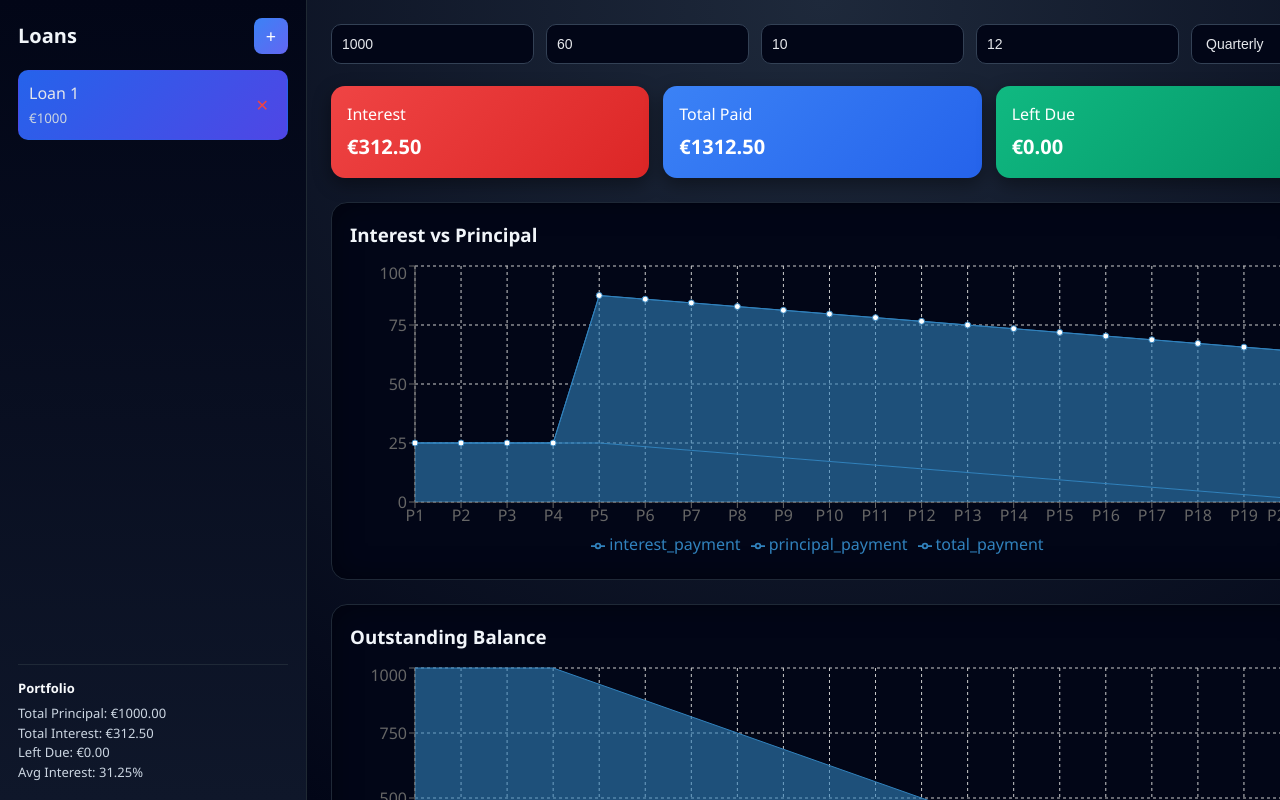
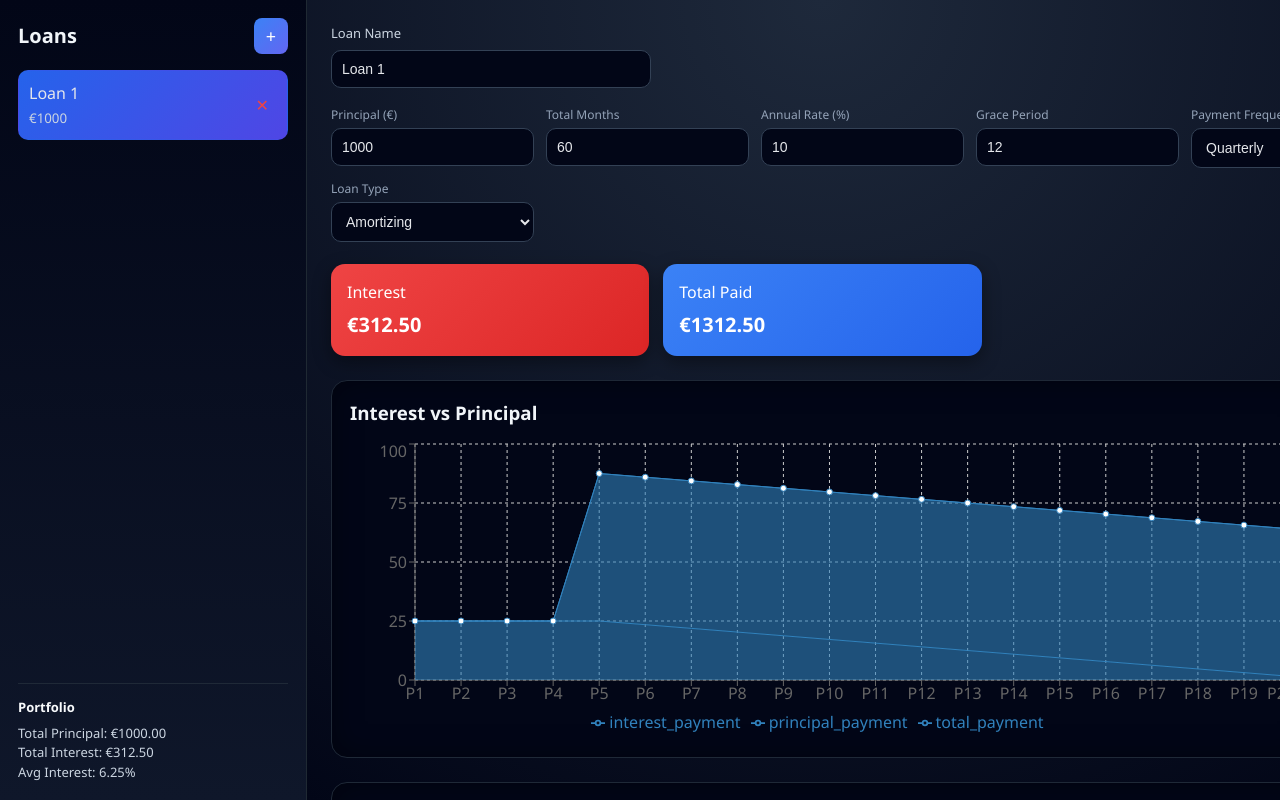
Before and after one commit to wytzig/Loan-calculator, a React (Vite) app in the folder my-loan-app/: page / in a window 1280 px wide. Shown: the top 800 px of the page. Built offline with nearby package versions, Linux system fonts and the light colour scheme.

Commit message:
fixed issues with bullet and amorization loans, added toggle

```diff
--- a/my-loan-app/src/App.css
+++ b/my-loan-app/src/App.css
@@ -260,3 +260,53 @@ h1, h2, h3, h4 {
   background: rgba(239,68,68,0.15);
   transform: scale(1.1);
 }
+
+/* ============================= */
+/* ADD TO App.css                */
+/* ============================= */
+
+/* Loan name block above inputs */
+.loan-name-block {
+  margin-bottom: 18px;
+  display: flex;
+  flex-direction: column;
+  max-width: 320px;
+}
+
+.loan-name-block label {
+  font-size: 13px;
+  color: #cbd5e1;
+  margin-bottom: 6px;
+}
+
+.loan-name-block input {
+  padding: 10px;
+  border-radius: 10px;
+  border: 1px solid #334155;
+  background: #020617;
+  color: #e5e7eb;
+  font-size: 14px;
+}
+
+/* Input groups with labels */
+.input-group {
+  display: flex;
+  flex-direction: column;
+}
+
+.input-group label {
+  font-size: 12px;
+  color: #94a3b8;
+  margin-bottom: 4px;
+}
+
+/* Inline rename input */
+.loan-name-inline {
+  width: 100%;
+  background: #020617;
+  border: 1px solid #3b82f6;
+  color: white;
+  border-radius: 6px;
+  padding: 4px 6px;
+  font-size: 13px;
+}
--- a/my-loan-app/src/App.jsx
+++ b/my-loan-app/src/App.jsx
@@ -16,7 +16,8 @@ const createLoan = (id) => ({
   totalMonths: 60,
   annualRate: 10,
   graceMonths: 12,
-  paymentFrequency: 3
+  paymentFrequency: 3,
+  loanType: 'amortizing' // default to amortizing
 });
 
 export default function App() {
@@ -26,6 +27,7 @@ export default function App() {
   /* ----------------------------- */
   const [loans, setLoans] = useState([createLoan(1)]);
   const [activeLoanId, setActiveLoanId] = useState(1);
+  const [editingLoanId, setEditingLoanId] = useState(null);
 
   const activeLoan = loans.find(l => l.id === activeLoanId);
 
@@ -40,6 +42,12 @@ export default function App() {
     ));
   };
 
+  const updateLoanName = (id, value) => {
+    setLoans(loans.map(l =>
+      l.id === id ? { ...l, name: value || `Loan ${id}` } : l
+    ));
+  };
+
   const addLoan = () => {
     const newId = loans.length + 1;
     const newLoan = createLoan(newId);
@@ -48,48 +56,58 @@ export default function App() {
   };
 
   const removeLoan = (id) => {
-
-  if (loans.length === 1) return; // prevent deleting last
+    if (loans.length === 1) return;
 
     const updated = loans.filter(l => l.id !== id);
     setLoans(updated);
 
-  // If deleted loan was active → switch
     if (id === activeLoanId) {
       setActiveLoanId(updated[0].id);
     }
   };
-
 
   /* ----------------------------- */
   /* Calculation Engine            */
   /* ----------------------------- */
   const data = useMemo(() => {
 
-    const {
-      principal,
-      totalMonths,
-      annualRate,
-      graceMonths,
-      paymentFrequency
-    } = activeLoan;
+    const { principal, totalMonths, annualRate, paymentFrequency, loanType } = activeLoan;
 
+    const monthsPerPayment = paymentFrequency;
+    const totalPeriods = Math.ceil(totalMonths / monthsPerPayment);
+
+    let periods = [];
+    let cumulativeInterest = 0;
+    let balance = principal;
+
+    if (loanType === 'bullet') {
+      // Interest-only / bullet loan
+      const interestPerPeriod = principal * (annualRate / 100) * (monthsPerPayment / 12);
+
+      for (let p = 1; p <= totalPeriods; p++) {
+        cumulativeInterest += interestPerPeriod;
+        periods.push({
+          period_label: `P${p}`,
+          remaining_balance: p === totalPeriods ? 0 : principal,
+          interest_payment: interestPerPeriod,
+          principal_payment: p === totalPeriods ? principal : 0,
+          total_payment: p === totalPeriods ? principal + interestPerPeriod : interestPerPeriod,
+          cumulative_interest: cumulativeInterest
+        });
+      }
+
+    } else {
+      // Amortizing loan
       const periodsPerYear = 12 / paymentFrequency;
       const periodRate = annualRate / 100 / periodsPerYear;
-    const gracePeriods = graceMonths / paymentFrequency;
-    const amortPeriods = (totalMonths - graceMonths) / paymentFrequency;
+      const gracePeriods = Math.floor(activeLoan.graceMonths / paymentFrequency);
+      const amortPeriods = Math.ceil((totalMonths - activeLoan.graceMonths) / paymentFrequency);
       const principalPerPeriod = principal / amortPeriods;
 
-    let balance = principal;
-    let cumulativeInterest = 0;
-
-    const periods = [];
-
-    /* Grace */
+      // Grace period interest
       for (let p = 1; p <= gracePeriods; p++) {
         const interestPayment = principal * periodRate;
         cumulativeInterest += interestPayment;
-
         periods.push({
           period_label: `P${p}`,
           remaining_balance: balance,
@@ -100,14 +118,12 @@ export default function App() {
         });
       }
 
-    /* Amortization */
+      // Amortization period
       for (let p = 1; p <= amortPeriods; p++) {
         const interestPayment = balance * periodRate;
         const totalPayment = principalPerPeriod + interestPayment;
-
         balance -= principalPerPeriod;
         cumulativeInterest += interestPayment;
-
         periods.push({
           period_label: `P${gracePeriods + p}`,
           remaining_balance: Math.max(0, balance),
@@ -117,74 +133,77 @@ export default function App() {
           cumulative_interest: cumulativeInterest
         });
       }
+    }
 
     return periods;
 
   }, [activeLoan]);
+
 
   /* ----------------------------- */
   /* Active Loan Stats             */
   /* ----------------------------- */
   const finalStats = useMemo(() => {
     const last = data[data.length - 1];
-    if (!last) return { interest: 0, paid: 0, left: 0 };
+    if (!last) return { interest: 0, paid: 0 };
 
     return {
       interest: last.cumulative_interest,
-      paid: activeLoan.principal + last.cumulative_interest,
-      left: last.remaining_balance
-    };
+      paid: activeLoan.principal + last.cumulative_interest    };
   }, [data, activeLoan]);
 
   /* ----------------------------- */
-  /* Portfolio Totals              */
+  /* Portfolio Totals (FIXED)      */
   /* ----------------------------- */
   const portfolioTotals = useMemo(() => {
 
     let totalPrincipal = 0;
     let totalInterest = 0;
-    let totalLeft = 0;
 
     loans.forEach(loan => {
+      const { principal, totalMonths, annualRate, paymentFrequency, loanType, graceMonths } = loan;
+      const monthsPerPayment = paymentFrequency;
 
-      const periodsPerYear = 12 / loan.paymentFrequency;
-      const rate = loan.annualRate / 100 / periodsPerYear;
-      const gracePeriods = loan.graceMonths / loan.paymentFrequency;
-      const amortPeriods =
-        (loan.totalMonths - loan.graceMonths) /
-        loan.paymentFrequency;
+      if (loanType === 'bullet') {
+        const totalPeriods = Math.ceil(totalMonths / monthsPerPayment);
+        const interestPerPeriod = principal * (annualRate / 100) * (monthsPerPayment / 12);
+        totalInterest += interestPerPeriod * totalPeriods;
+        totalPrincipal += principal;
+      } else {
+        // amortizing
+        const periodsPerYear = 12 / paymentFrequency;
+        const periodRate = annualRate / 100 / periodsPerYear;
+        const gracePeriods = Math.floor(graceMonths / paymentFrequency);
+        const amortPeriods = Math.ceil((totalMonths - graceMonths) / paymentFrequency);
+        const principalPerPeriod = principal / amortPeriods;
 
-      const principalPerPeriod =
-        loan.principal / amortPeriods;
-
-      let balance = loan.principal;
+        let balance = principal;
         let interestSum = 0;
 
         for (let i = 0; i < gracePeriods; i++) {
-        interestSum += loan.principal * rate;
+          interestSum += principal * periodRate;
         }
 
         for (let i = 0; i < amortPeriods; i++) {
-        interestSum += balance * rate;
+          interestSum += balance * periodRate;
           balance -= principalPerPeriod;
         }
 
-      totalPrincipal += loan.principal;
+        totalPrincipal += principal;
         totalInterest += interestSum;
-      totalLeft += Math.max(0, balance);
+      }
     });
 
-    const weightedRate =
-      totalInterest / totalPrincipal * 100;
+    const weightedRate = (totalInterest / totalPrincipal) / (activeLoan.totalMonths / 12) * 100;
 
     return {
       totalPrincipal,
       totalInterest,
-      totalLeft,
       weightedRate
     };
 
-  }, [loans]);
+  }, [loans, activeLoan.totalMonths]);
+
 
   /* ----------------------------- */
   /* UI                            */
@@ -210,18 +229,47 @@ export default function App() {
                   : 'loan-item'
               }
             >
+
               <div
                 className="loan-info"
                 onClick={() => setActiveLoanId(loan.id)}
               >
-                <div>{loan.name}</div>
+
+                {editingLoanId === loan.id ? (
+                  <input
+                    className="loan-name-input"
+                    autoFocus
+                    defaultValue={loan.name}
+                    onBlur={(e) => {
+                      updateLoanName(loan.id, e.target.value);
+                      setEditingLoanId(null);
+                    }}
+                    onKeyDown={(e) => {
+                      if (e.key === 'Enter') {
+                        updateLoanName(loan.id, e.target.value);
+                        setEditingLoanId(null);
+                      }
+                    }}
+                    onClick={(e) => e.stopPropagation()}
+                  />
+                ) : (
+                  <div
+                    onDoubleClick={(e) => {
+                      e.stopPropagation();
+                      setEditingLoanId(loan.id);
+                    }}
+                  >
+                    {loan.name}
+                  </div>
+                )}
+
                 <small>€{loan.principal}</small>
               </div>
 
               <button
                 className="delete-loan"
                 onClick={(e) => {
-                  e.stopPropagation(); // prevent switching loan
+                  e.stopPropagation();
                   removeLoan(loan.id);
                 }}
               >
@@ -236,7 +284,6 @@ export default function App() {
           <h4>Portfolio</h4>
           <div>Total Principal: €{portfolioTotals.totalPrincipal.toFixed(2)}</div>
           <div>Total Interest: €{portfolioTotals.totalInterest.toFixed(2)}</div>
-          <div>Left Due: €{portfolioTotals.totalLeft.toFixed(2)}</div>
           <div>Avg Interest: {portfolioTotals.weightedRate.toFixed(2)}%</div>
         </div>
 
@@ -245,37 +292,56 @@ export default function App() {
       {/* Main */}
       <div className="main">
 
-        {/* Inputs */}
+        {/* Loan Name */}
+        <div className="loan-name-block">
+          <label>Loan Name</label>
+          <input
+            value={activeLoan.name}
+            onChange={e => updateLoan('name', e.target.value)}
+          />
+        </div>
+
+        {/* Inputs with labels */}
         <div className="inputs">
 
+          <div className="input-group">
+            <label>Principal (€)</label>
             <input
               type="number"
               value={activeLoan.principal}
               onChange={e => updateLoan('principal', +e.target.value)}
-            placeholder="Principal"
             />
+          </div>
 
+          <div className="input-group">
+            <label>Total Months</label>
             <input
               type="number"
               value={activeLoan.totalMonths}
               onChange={e => updateLoan('totalMonths', +e.target.value)}
-            placeholder="Months"
             />
+          </div>
 
+          <div className="input-group">
+            <label>Annual Rate (%)</label>
             <input
               type="number"
               value={activeLoan.annualRate}
               onChange={e => updateLoan('annualRate', +e.target.value)}
-            placeholder="Rate %"
             />
+          </div>
 
+          <div className="input-group">
+            <label>Grace Period</label>
             <input
               type="number"
               value={activeLoan.graceMonths}
               onChange={e => updateLoan('graceMonths', +e.target.value)}
-            placeholder="Grace"
             />
+          </div>
 
+          <div className="input-group">
+            <label>Payment Frequency</label>
             <select
               value={activeLoan.paymentFrequency}
               onChange={e =>
@@ -287,16 +353,24 @@ export default function App() {
               <option value={6}>Semi-Annual</option>
               <option value={12}>Annual</option>
             </select>
+          </div>
+          <div className="input-group">
+            <label>Loan Type</label>
+            <select
+              value={activeLoan.loanType}
+              onChange={e => updateLoan('loanType', e.target.value)}
+            >
+              <option value="amortizing">Amortizing</option>
+              <option value="bullet">Bullet / Interest-only</option>
+            </select>
+          </div>
 
         </div>
 
         {/* Stats */}
         <div className="stats">
-
           <Stat title="Interest" value={finalStats.interest} />
           <Stat title="Total Paid" value={finalStats.paid} />
-          <Stat title="Left Due" value={finalStats.left} />
-
         </div>
 
         {/* Charts */}
@@ -323,6 +397,22 @@ export default function App() {
           </AreaChart>
         </ChartBlock>
 
+        {/* RESTORED SCREEN */}
+        <ChartBlock title="Cumulative Interest Growth">
+          <LineChart data={data}>
+            <CartesianGrid strokeDasharray="3 3" />
+            <XAxis dataKey="period_label" />
+            <YAxis />
+            <Tooltip />
+            <Legend />
+            <Line
+              type="monotone"
+              dataKey="cumulative_interest"
+              strokeWidth={3}
+            />
+          </LineChart>
+        </ChartBlock>
+
       </div>
     </div>
   );
```
Lines whose indentation alone changed are shown as unchanged.
